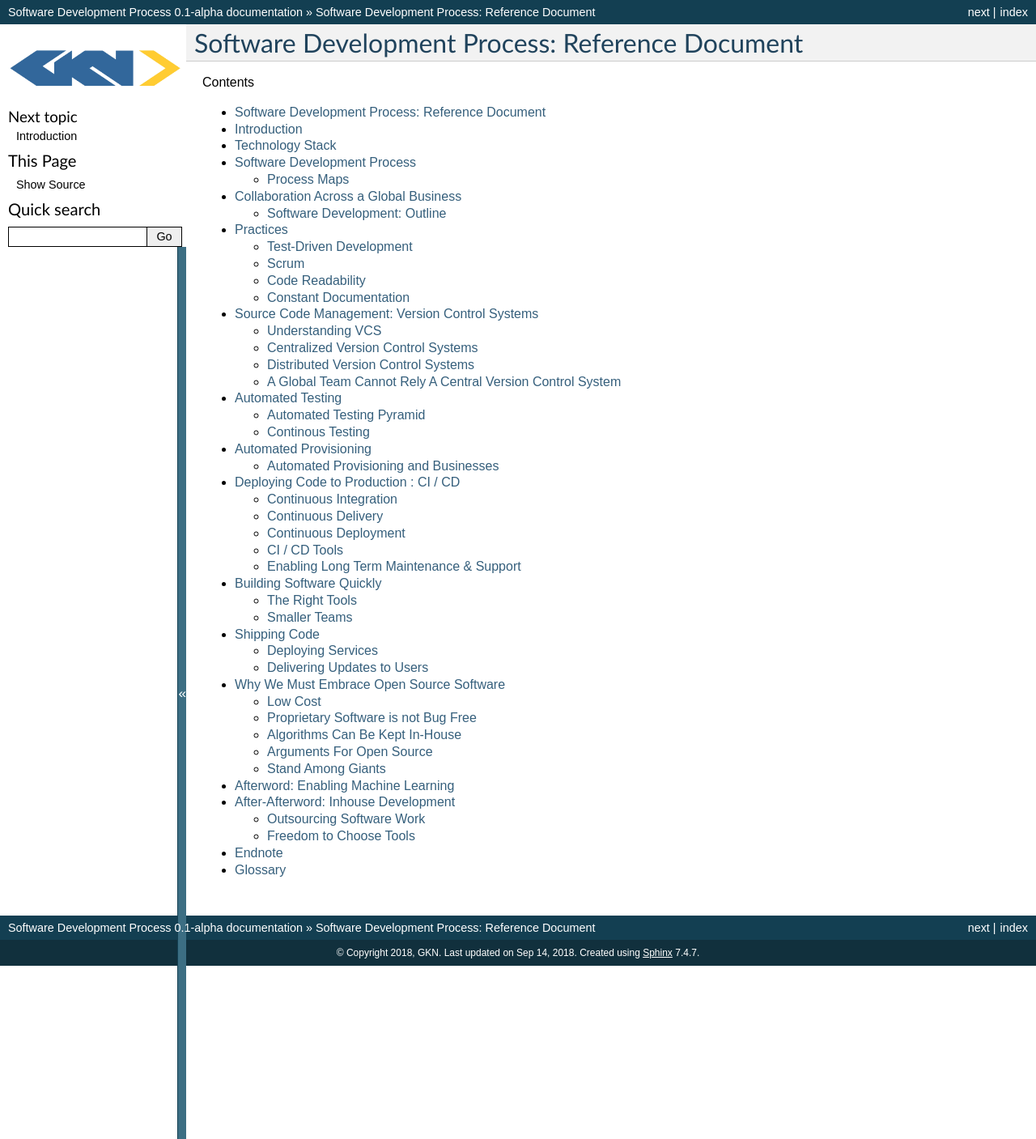
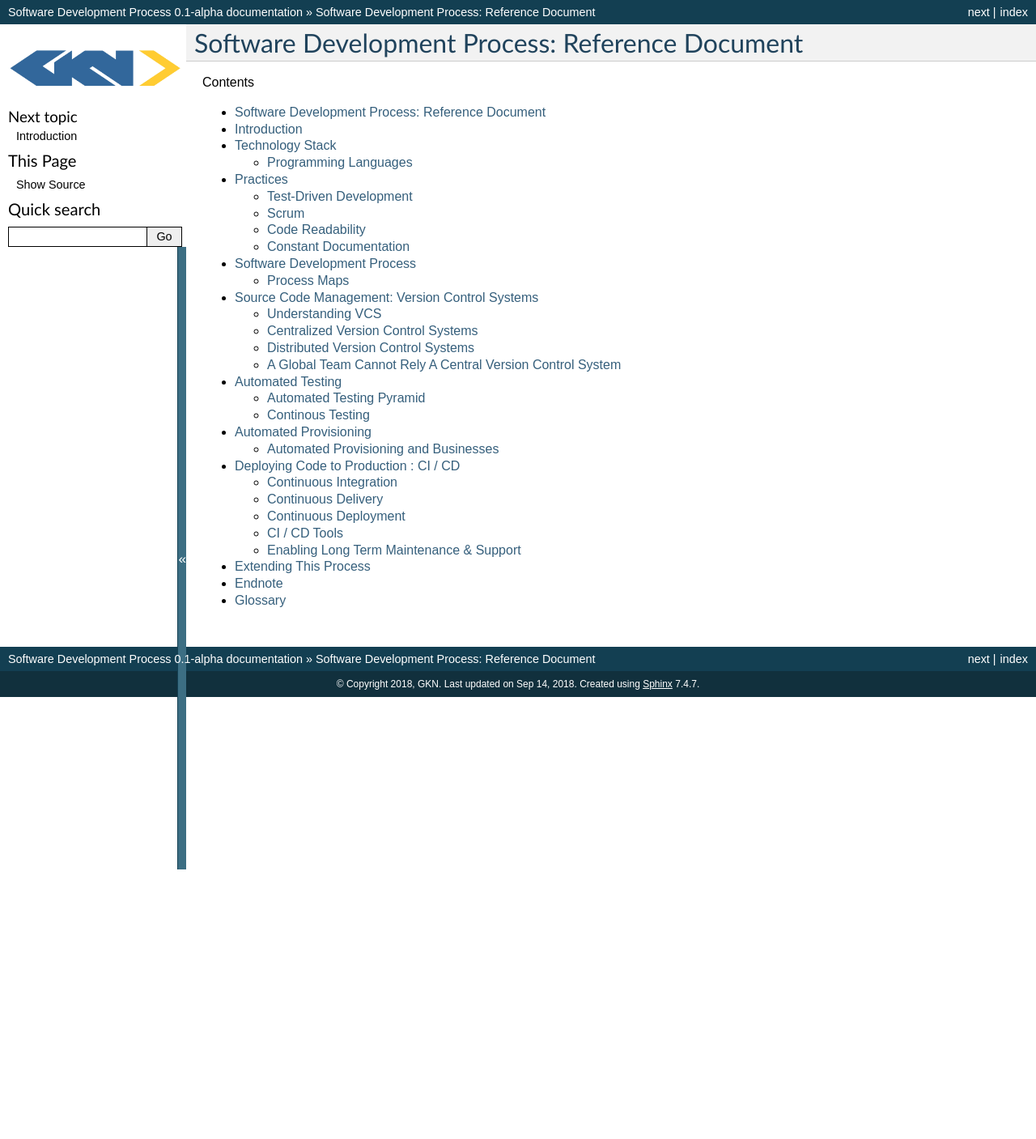
Before and after one commit to archimedes-spdm/development-process, a Sphinx documentation site: the page built from source/index.rst, in a window 1280 px wide. Shown: the whole page at 81% size. Built offline with Sphinx 7.4.7, drawn with Linux system fonts in a browser that asks for light colours; formulas are drawn with MathJax 3; after the commit the page ends 1074 px from its top, so only the background shows below that; part of the change alters nothing that is shown.

```diff
--- a/source/conf.py
+++ b/source/conf.py
@@ -42,7 +42,23 @@ extensions = [
     'sphinx.ext.todo',
     'sphinx.ext.imgmath',
     'sphinx.ext.githubpages',
+    'sphinx.ext.intersphinx',
 ]
+
+intersphinx_mapping = {
+    'python': ('https://docs.python.org/3.7', None),
+    'numpy': ('http://docs.scipy.org/doc/numpy', None),
+    'scipy': ('http://docs.scipy.org/doc/scipy/reference', None),
+    'matplotlib': ('http://matplotlib.sourceforge.net', None),
+    'setuptools': ('https://setuptools.readthedocs.io/', None),
+    'click': ('http://click.pocoo.org', None),
+    'flask': ('http://flask.pocoo.org', None),
+    'sphinx': ('http://www.sphinx-doc.org/en/stable/', None),
+    'pipenv': ('https://pipenv.readthedocs.io/en/latest/', None),
+    'hypothesis': ('https://hypothesis.readthedocs.io/en/latest/', None),
+    'pytest': ('https://docs.pytest.org', None),
+
+}
 
 # Add any paths that contain templates here, relative to this directory.
 templates_path = ['_templates']
--- /dev/null
+++ b/source/extending.rst
@@ -0,0 +1,3 @@
+============================
+Extending This Process
+============================
--- a/source/index.rst
+++ b/source/index.rst
@@ -11,19 +11,13 @@ Software Development Process: Reference Document
     self
     introduction
     stack
+    practises
     software_process
-
-    collaboration
-    practises
     version_control
     automated_testing
     automated_provisioning
     ci_cd
-    rapid_prototyping
-    shipping_code
-    open_source
-    enabling_machine_learning
-    developers_not_licenses
+    extending
     endnote
     terms_and_definitions
 
@@ -33,10 +27,6 @@ Software Development Process: Reference Document
     references
 
 
-
-
-
-
 ..
     Need to review all sections. This branch needs to be the reference document. It will have content
     that shows what we "will do", not why.
--- a/source/stack.rst
+++ b/source/stack.rst
@@ -1,3 +1,160 @@
 ===================
 Technology Stack
 ===================
+
+This section of the documentation details the technologies that we use in production.
+
+------------------------
+Programming Languages
+------------------------
+
+***********
+Python
+***********
+
+Python is the basic language of choice. For all areas where possible, the use of Python 3.7 (CPython) is encouraged.
+The use of Python 2.7 is only advocated where absolutely necessary. All projects that utilize Python 2.7 must plan
+for a migration to 3.7.
+
+##################################
+Python Project Folder Structure
+##################################
+
+All standard tasks have well defined folder structures which are to be replicated using :term:`cookiecutter` templates.
+These templates can be found in the appropriate repository and can be deployed using the steps detailed in the `cookiecutter documentation <https://cookiecutter.readthedocs.io>`_.
+
+*******************************************
+Folder Structure for Microservices
+*******************************************
+
+This folder structure is defined by the cookiecutter project stored `here <https://gitlab.driveline.gkn.com/cookiecutter-templates/microservices>`_.
+
+::
+
+    service
+    ├── AUTHORS.rst
+    ├── docs
+    ├── Dockerfile
+    ├── demo.py
+    ├── HISTORY.rst
+    ├── CONTRIBUTING.rst
+    ├── LICENSE.md
+    ├── service
+    │   ├── __init__.py
+    |   ├── swagger.yml
+    |   ├── db.py
+    |   ├── models.py
+    |   ├── server.py
+    │   └── package.py
+    ├── project.cfg
+    ├── requirements.txt
+    ├── README.rst
+    ├── run_service.py
+    ├── setup.py
+    ├── static
+    ├── templates
+    ├── MANIFEST.in
+    ├── Makefile
+    ├── tests
+    └── tox.ini
+
+
+*****************************************
+Folder Structure for Command Line Tools
+*****************************************
+
+This folder structure is defined by the cookiecutter project stored `here <https://gitlab.driveline.gkn.com/cookiecutter-templates/cli>`_.
+
+.. note::
+
+    For command line tools in python, use :term:`pipsi` instead of pip to enable the deployment of the cli. See this
+    `readme <https://github.com/mitsuhiko/pipsi#readme>`_ to understand more.
+
+::
+
+    script
+    ├── AUTHORS.rst
+    ├── docs
+    ├── HISTORY.rst
+    ├── CONTRIBUTING.rst
+    ├── LICENSE.md
+    ├── script
+    │   ├── __init__.py
+    │   └── script.py
+    ├── project.cfg
+    ├── requirements.txt
+    ├── README.rst
+    ├── setup.py
+    ├── MANIFEST.in
+    ├── tests
+    └── tox.ini
+
+************************************
+Folder Structure for Python Modules
+************************************
+
+This folder structure is defined by the cookiecutter project stored `here <https://gitlab.driveline.gkn.com/cookiecutter-templates/modules>`_.
+
+
+
+::
+
+    project
+    ├── AUTHORS.rst
+    ├── docs
+    ├── HISTORY.rst
+    ├── CONTRIBUTING.rst
+    ├── LICENSE.md
+    ├── module-name
+    │   ├── __init__.py
+    │   └── module-name.py
+    ├── project.cfg
+    ├── requirements.txt
+    ├── README.rst
+    ├── setup.py
+    ├── MANIFEST.in
+    ├── tests
+    └── tox.ini
+
+
+##################################
+Setup and Installation
+##################################
+
+All python projects shall be :term:`pip` installable. Use the `setuptools <>` module to define the ``setup.py`` file and build wheels for all platforms.
+
+.. note::
+
+    For command line tools in python, use :term:`pipsi` instead of pip to enable the deployment of the cli. See this
+    `readme <https://github.com/mitsuhiko/pipsi#readme>`_ to understand more.
+
+##################################
+Virtual Environments
+##################################
+
+All python development shall be done using virtual environments with the corresponding python version. The requirements.txt shall contain a list of all
+the modules used for the project and the dependent versions shall clearly be marked. All wheels corresponding to these shall be downloaded and cached at the
+local pypi server `here <http://pypi.driveline.gkn.com>`.
+
+##################################
+Testing Frameworks
+##################################
+
+Tests will be written using :ref:`pytest <pytest:genindex>`, :ref:`unittest <python:unittest>` or :ref:`hypothesis <hypothesis:genindex>`.
+
+py.test is encouraged wherever possible.
+
+
+##################################
+Command Line Interface Frameworks
+##################################
+
+If the task calls for command line interfaces, the use of `sys.arv` is *discouraged*. Developers are directed towards th :term:`click` module for creating
+:term:`CLIs <cli>` development.
+
+#####################################
+Graphical User Interface Development
+#####################################
+
+To develop a user interface, Python GUI frameworks are discouraged. All user interfaces must be developed with a **web-first** philosophy using
+:term:`Electron`, :term:`html` and :term:`ES6 Javascript <ecmascript>`.
```
